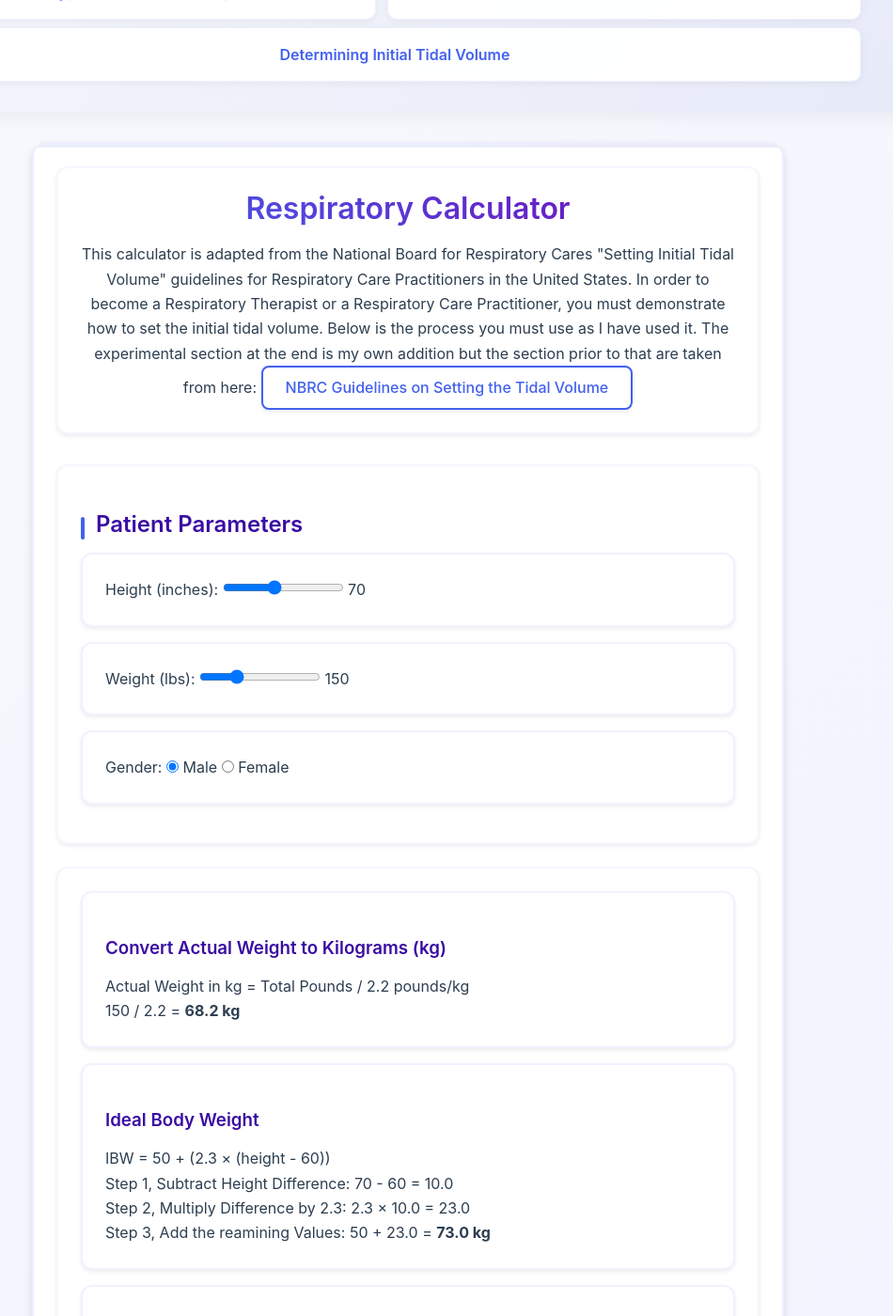
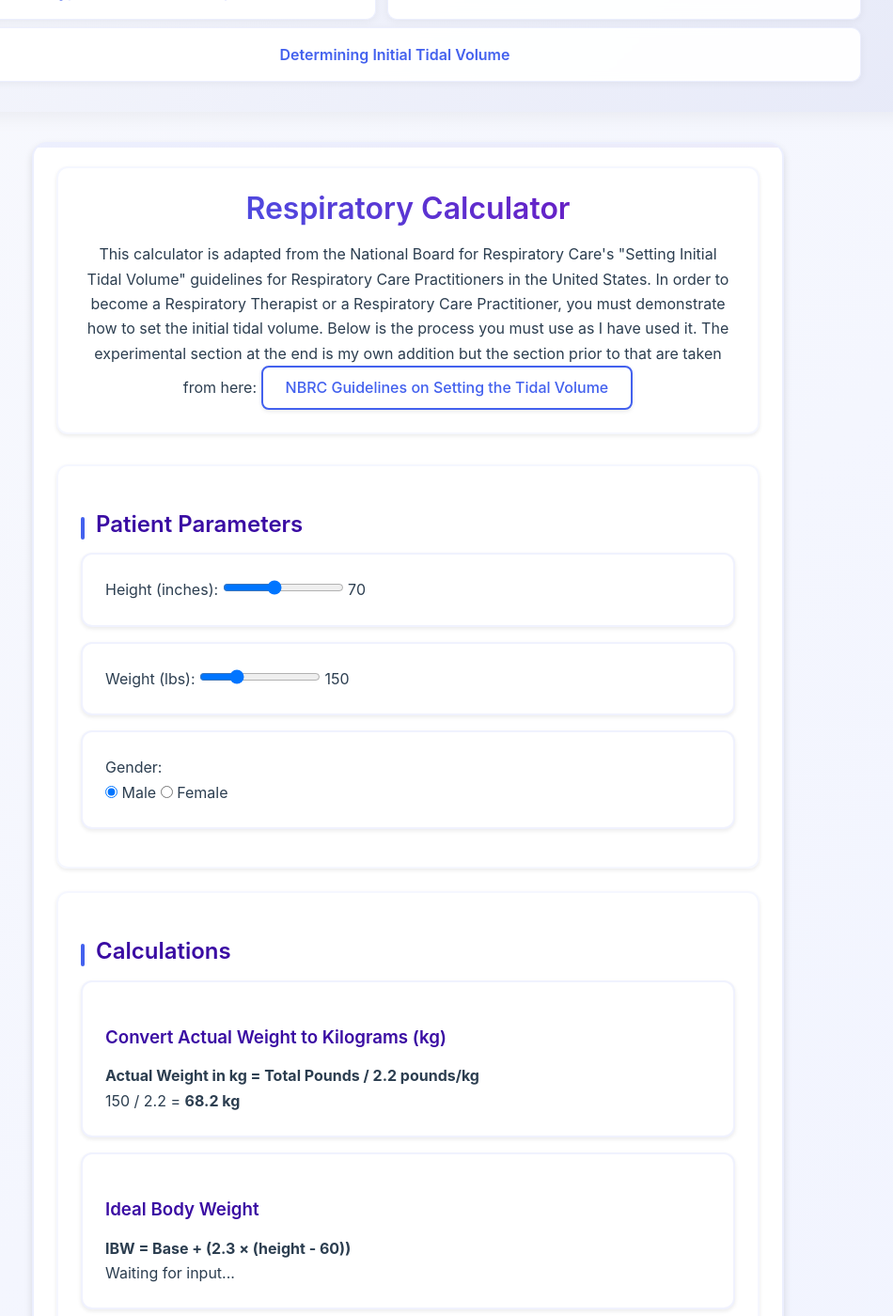
Before and after one commit to ZBZFirst/info, a Jekyll site: the page built from quiz3/VTCalculator.md, in a window 1280 px wide and 1400 px high, scrolled down 256 px. Shown: the whole window at 94% size, without its empty margins (206-1156 px from the left). Built offline with Jekyll 4.4.1, drawn with Linux system fonts in a browser that asks for light colours; some of the changed text lies outside the part shown.

Commit message:
Update VTCalculator.md

```diff
--- a/quiz3/VTCalculator.md
+++ b/quiz3/VTCalculator.md
@@ -6,70 +6,72 @@
 <div class="container">
   <div class="intro">
     <h1>Respiratory Calculator</h1>
-    <p>This calculator is adapted from the National Board for Respiratory Cares "Setting Initial Tidal Volume" guidelines for Respiratory Care Practitioners in the United States. In order to become a Respiratory Therapist or a Respiratory Care Practitioner, you must demonstrate how to set the initial tidal volume. Below is the process you must use as I have used it. The experimental section at the end is my own addition but the section prior to that are taken from here: <a href="https://www.nbrc.org/wp-content/uploads/2017/07/Setting-the-Tidal-Volume.pdf" class="btn btn-outline">NBRC Guidelines on Setting the Tidal Volume</a></p>
+    <p>This calculator is adapted from the National Board for Respiratory Care's "Setting Initial Tidal Volume" guidelines for Respiratory Care Practitioners in the United States. In order to become a Respiratory Therapist or a Respiratory Care Practitioner, you must demonstrate how to set the initial tidal volume. Below is the process you must use as I have used it. The experimental section at the end is my own addition but the section prior to that are taken from here: <a href="https://www.nbrc.org/wp-content/uploads/2017/07/Setting-the-Tidal-Volume.pdf" class="btn btn-outline">NBRC Guidelines on Setting the Tidal Volume</a></p>
   </div>
 
   <div class="section">
     <h2>Patient Parameters</h2>
 
-    <div class="card">
-      <label for="height">Height (inches):</label>
-      <input type="range" id="height" min="60" max="84" value="70" step="0.1">
-      <span id="height-value">70</span>
-    </div>
+    <div class="card-group">
+      <div class="card">
+        <label for="height">Height (inches):</label>
+        <input type="range" id="height" min="60" max="84" value="70" step="0.1">
+        <span id="height-value">70</span>
+      </div>
 
-    <div class="card">
-      <label for="weight">Weight (lbs):</label>
-      <input type="range" id="weight" min="50" max="400" value="150" step="0.1">
-      <span id="weight-value">150</span>
-    </div>
+      <div class="card">
+        <label for="weight">Weight (lbs):</label>
+        <input type="range" id="weight" min="50" max="400" value="150" step="0.1">
+        <span id="weight-value">150</span>
+      </div>
 
-    <div class="card">
-      <label>Gender:</label>
-      <input type="radio" id="male" name="gender" value="M" checked>
-      <label for="male">Male</label>
-      <input type="radio" id="female" name="gender" value="F">
-      <label for="female">Female</label>
+      <div class="card">
+        <label>Gender:</label>
+        <div class="radio-group">
+          <input type="radio" id="male" name="gender" value="M" checked>
+          <label for="male">Male</label>
+          <input type="radio" id="female" name="gender" value="F">
+          <label for="female">Female</label>
+        </div>
+      </div>
     </div>
   </div>
 
   <div class="section">
-    <!-- Weight Conversion -->
+    <h2>Calculations</h2>
+
     <div class="card">
       <h3>Convert Actual Weight to Kilograms (kg)</h3>
       <div class="formula-box">
-        <p>Actual Weight in kg = Total Pounds / 2.2 pounds/kg</p>
+        <p><strong>Actual Weight in kg = Total Pounds / 2.2 pounds/kg</strong></p>
         <p id="weight-conversion-steps">Calculating...</p>
       </div>
     </div>
 
-    <!-- IBW Calculation -->
     <div class="card">
       <h3>Ideal Body Weight</h3>
       <div class="formula-box">
-        <p id="ibw-formula">IBW = Base + (2.3 × (height - 60))</p>
+        <p><strong>IBW = Base + (2.3 × (height - 60))</strong></p>
         <div id="ibw-steps">
           <p>Waiting for input...</p>
         </div>
       </div>
     </div>
 
-    <!-- Tidal Volume -->
     <div class="card">
       <h3>Tidal Volume Range</h3>
       <div class="formula-box">
-        <p>6-8 ml/kg IBW</p>
+        <p><strong>6-8 ml/kg IBW</strong></p>
         <div id="tidal-volume-steps">
           <p>Waiting for IBW calculation...</p>
         </div>
       </div>
     </div>
 
-    <!-- Minute Ventilation -->
     <div class="card">
       <h3>Experimental Minute Ventilation</h3>
       <div class="formula-box">
-        <p>VE = VT × RR</p>
+        <p><strong>VE = VT × RR</strong></p>
         <div id="ventilation-steps">
           <p>Waiting for tidal volume calculation...</p>
         </div>
```
